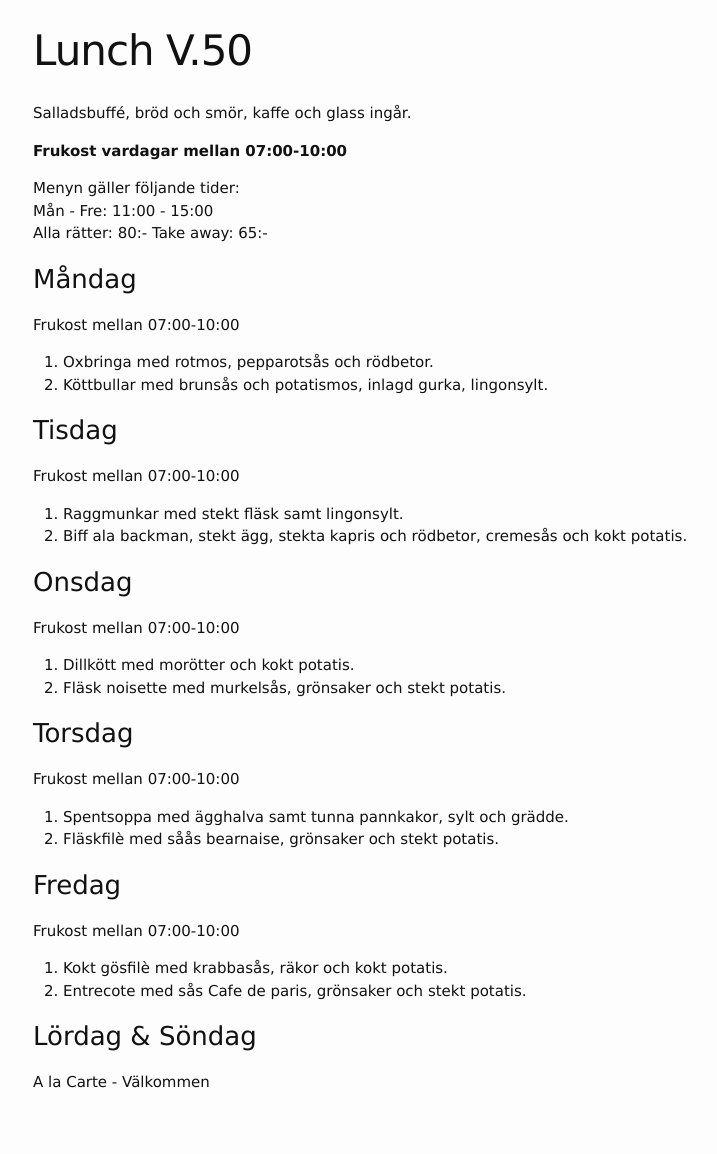
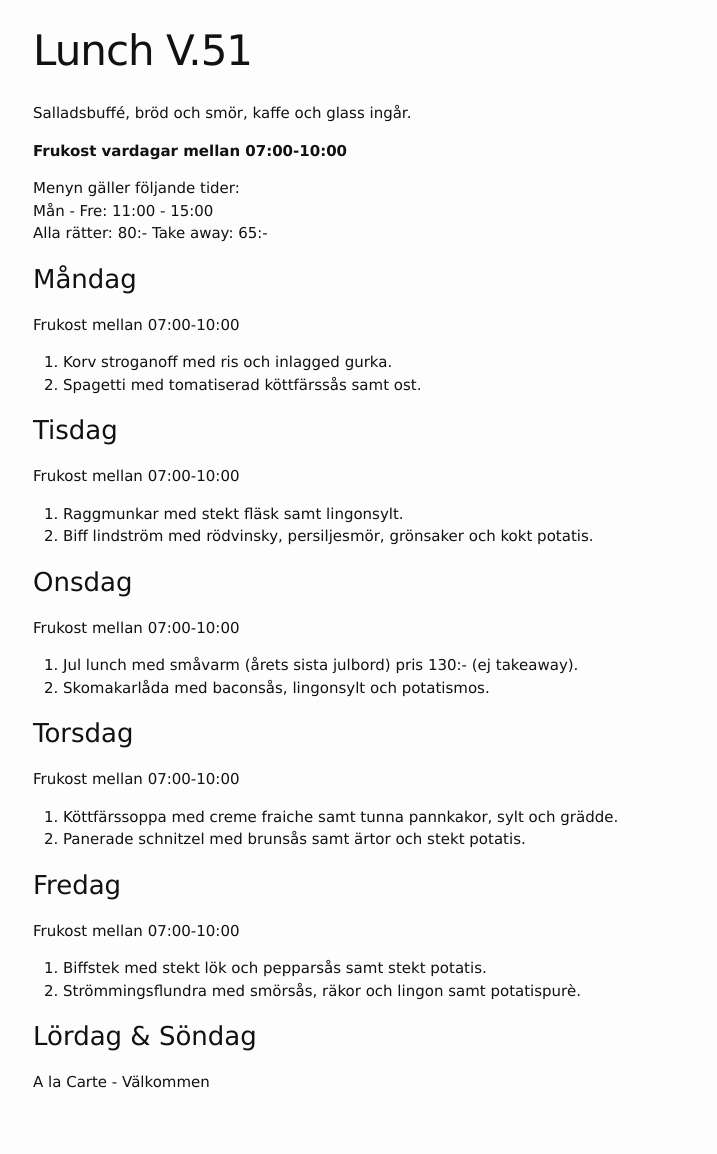
Before and after one commit to FarInn62/farinn62.github.io, a Jekyll site: the page built from lunch.md, in a window 1280 px wide. Shown: the whole page, without its empty margins (237-954 px from the left). Built offline with Jekyll 4.4.1, drawn with Linux system fonts in a browser that asks for light colours.

Commit message:
Update lunch.md

```diff
--- a/lunch.md
+++ b/lunch.md
@@ -1,6 +1,6 @@
 ---
 layout: foodmenu
-title: Lunch V.50
+title: Lunch V.51
 permalink: /lunch/
 published: true
 ---
@@ -15,32 +15,32 @@ Alla rätter: 80:- Take away: 65:-
 ### Måndag
 Frukost mellan 07:00-10:00
 
-1. Oxbringa med rotmos, pepparotsås och rödbetor.
-2. Köttbullar med brunsås och potatismos, inlagd gurka, lingonsylt.
+1. Korv stroganoff med ris och inlagged gurka.
+2. Spagetti med tomatiserad köttfärssås samt ost.
 
 ### Tisdag
 Frukost mellan 07:00-10:00
 
 1. Raggmunkar med stekt fläsk samt lingonsylt.
-2. Biff ala backman, stekt ägg, stekta kapris och rödbetor, cremesås och kokt potatis.
+2. Biff lindström med rödvinsky, persiljesmör, grönsaker och kokt potatis.
 
 ### Onsdag
 Frukost mellan 07:00-10:00
 
-1. Dillkött med morötter och kokt potatis.
-2. Fläsk noisette med murkelsås, grönsaker och stekt potatis.
+1. Jul lunch med småvarm (årets sista julbord) pris 130:- (ej takeaway).
+2. Skomakarlåda med baconsås, lingonsylt och potatismos.
 
 ### Torsdag
 Frukost mellan 07:00-10:00
 
- 1. Spentsoppa med ägghalva samt tunna pannkakor, sylt och grädde.
- 2. Fläskfilè med såås bearnaise, grönsaker och stekt potatis.
+ 1. Köttfärssoppa med creme fraiche samt tunna pannkakor, sylt och grädde.
+ 2. Panerade schnitzel med brunsås samt ärtor och stekt potatis.
 
 ### Fredag
 Frukost mellan 07:00-10:00
 
-1. Kokt gösfilè med krabbasås, räkor och kokt potatis.
-2. Entrecote med sås Cafe de paris, grönsaker och stekt potatis.
+1. Biffstek med stekt lök och pepparsås samt stekt potatis.
+2. Strömmingsflundra med smörsås, räkor och lingon samt potatispurè.
 
 ### Lördag & Söndag
 A la Carte - Välkommen
```
